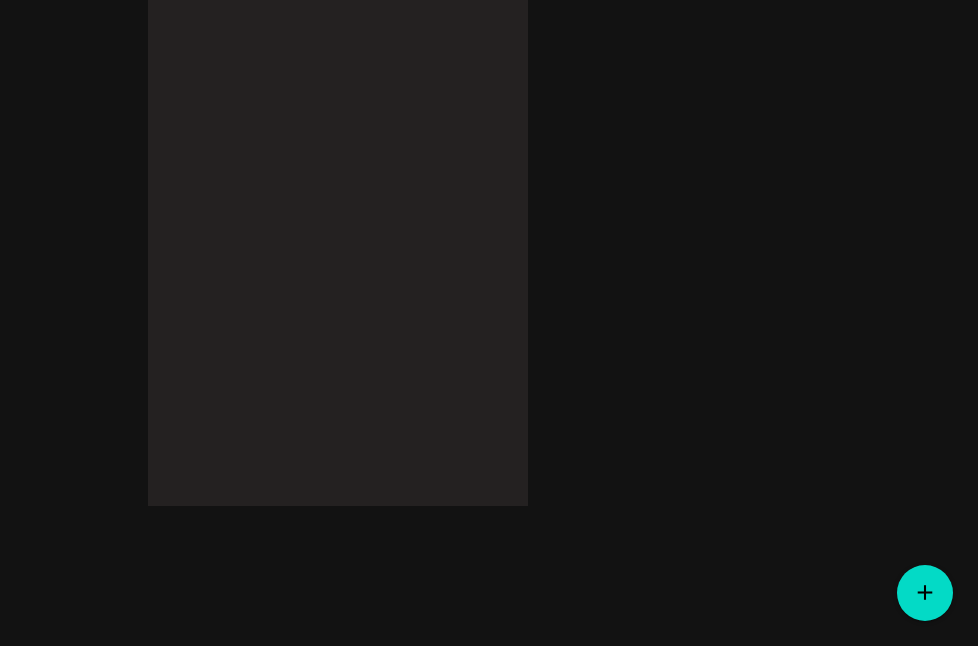
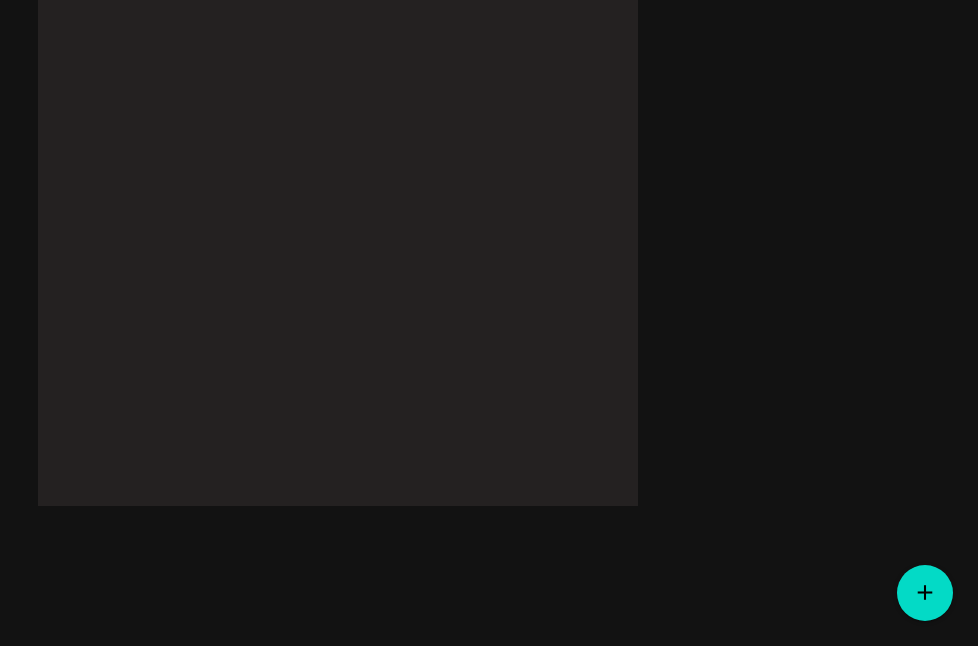
Before and after one commit to Anonymous616/JavaScript-Microprojects, a plain HTML site: page ToDoList/index.html in a window 1280 px wide. Shown: the part 154-800 px from the top of the page, without its empty margins (302-1280 px from the left). Drawn offline with nearby package versions, Linux system fonts and the light colour scheme.

Commit message:
Changed size of List container

```diff
--- a/ToDoList/styles.css
+++ b/ToDoList/styles.css
@@ -16,7 +16,8 @@ body {
   margin-top: 40px;
   padding: 15px;
   background-color: #242121;
-  width: 380px;
+  width: 100%;
+  max-width: 600px;
   height: 620px;
 }
 
```
